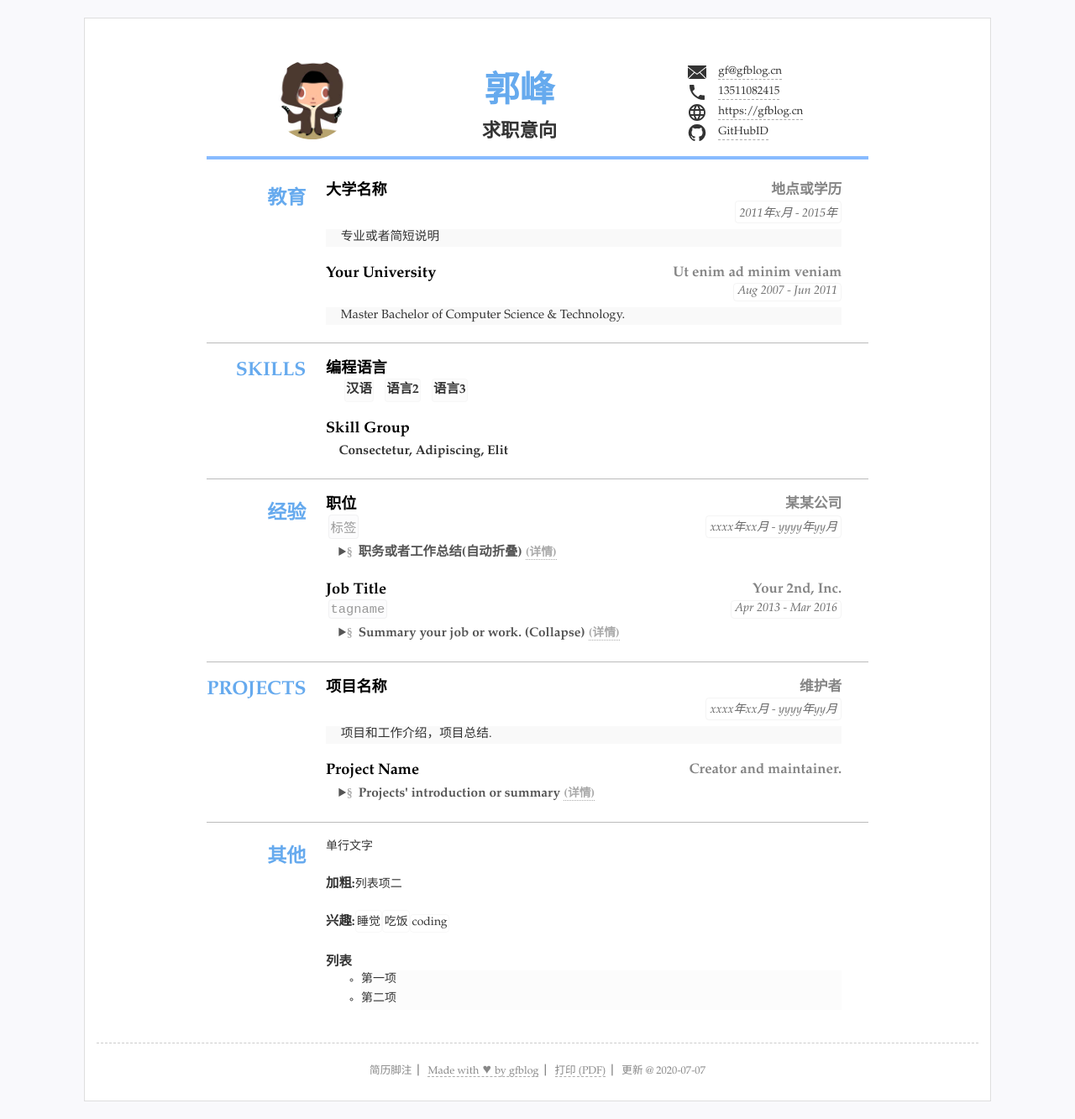
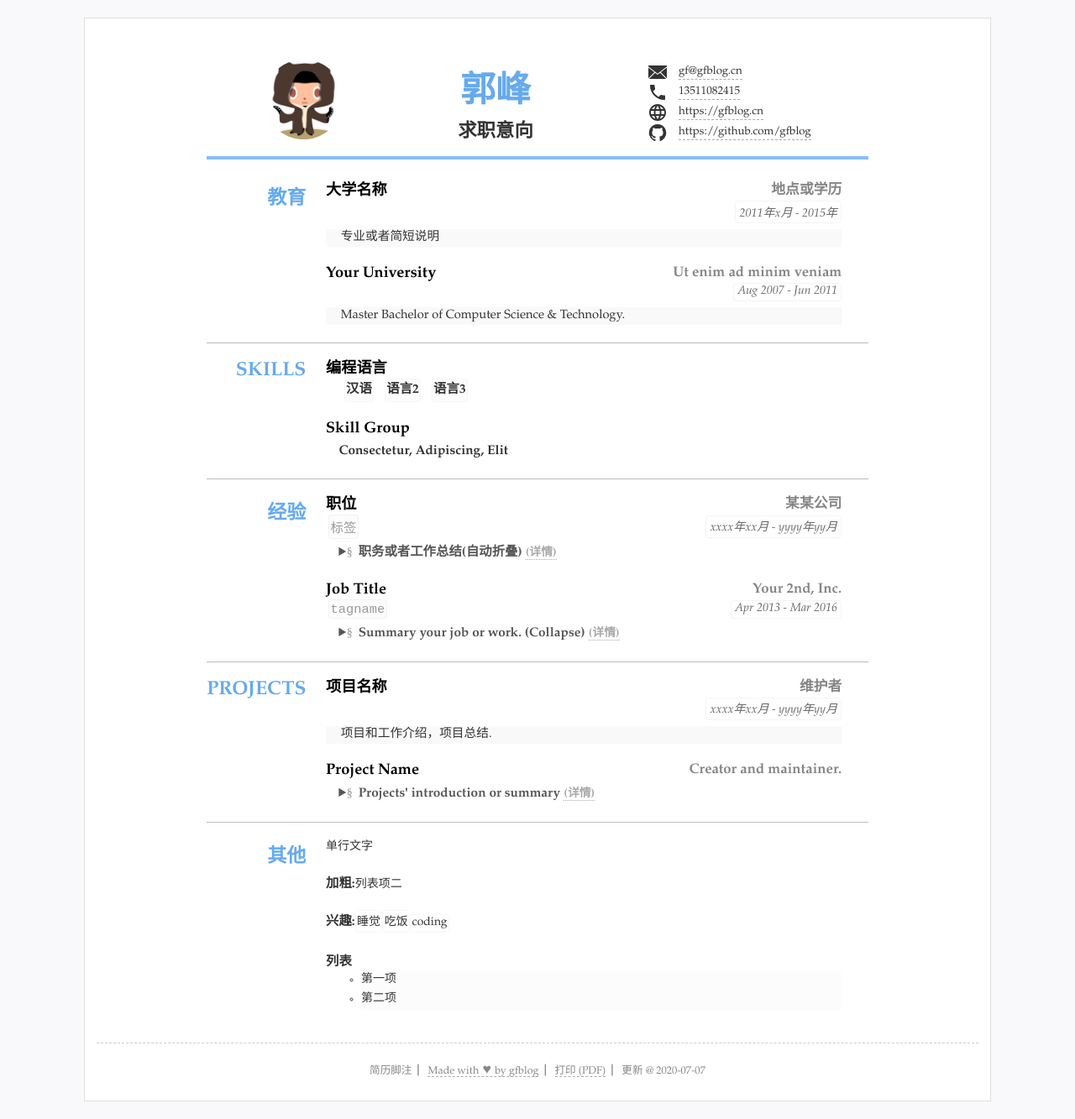
Before and after one commit to gfblog/resume, a Jekyll site: the page built from index.html, in a window 1280 px wide. Shown: the whole page at 84% size. Built offline with Jekyll 4.4.1, drawn with Linux system fonts in a browser that asks for light colours.

Commit message:
Update resume.yml

```diff
--- a/_data/resume.yml
+++ b/_data/resume.yml
@@ -1,7 +1,7 @@
 # 数据格式可以为 yaml(文件以.yml结尾) 或者json(文件以.json结尾)
 # 如果YAML格式的数据请先检查格式是否有误，可选检查工具 http://www.yamllint.com
 
-title: "个人简历"
+title: "个人简历-郭峰"
 lang: "zh" #语言设置 zh表示中文 en 表示英语
 name: "郭峰"
 jobtitle: "求职意向" #可空不显示
@@ -18,7 +18,7 @@ contact: #联系方式连接等3~5行
 - text: "https://gfblog.cn"
   href: 'https://gfblog.cn'
   icon: 'icons/web.svg'
-- text: "GitHubID"
+- text: "https://github.com/gfblog"
   href: 'https://github.com/gfblog'
   icon: "icons/github.svg"
   attr: 'target="_blank"' #新标签页打开
```
